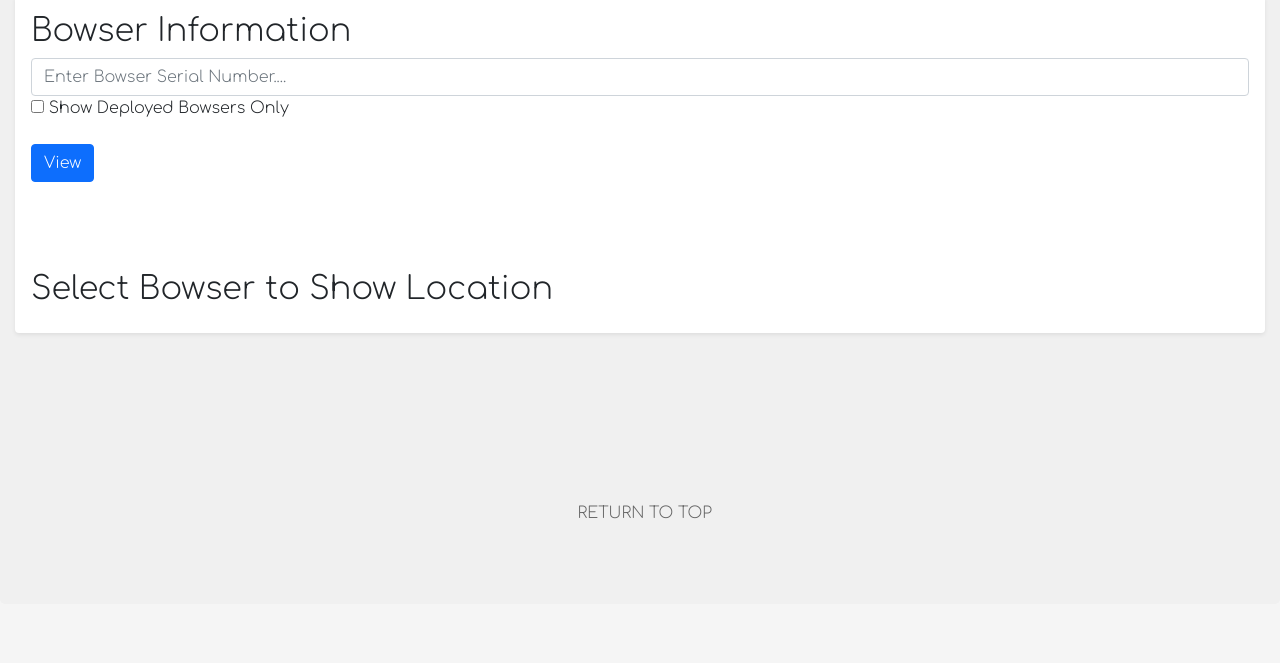
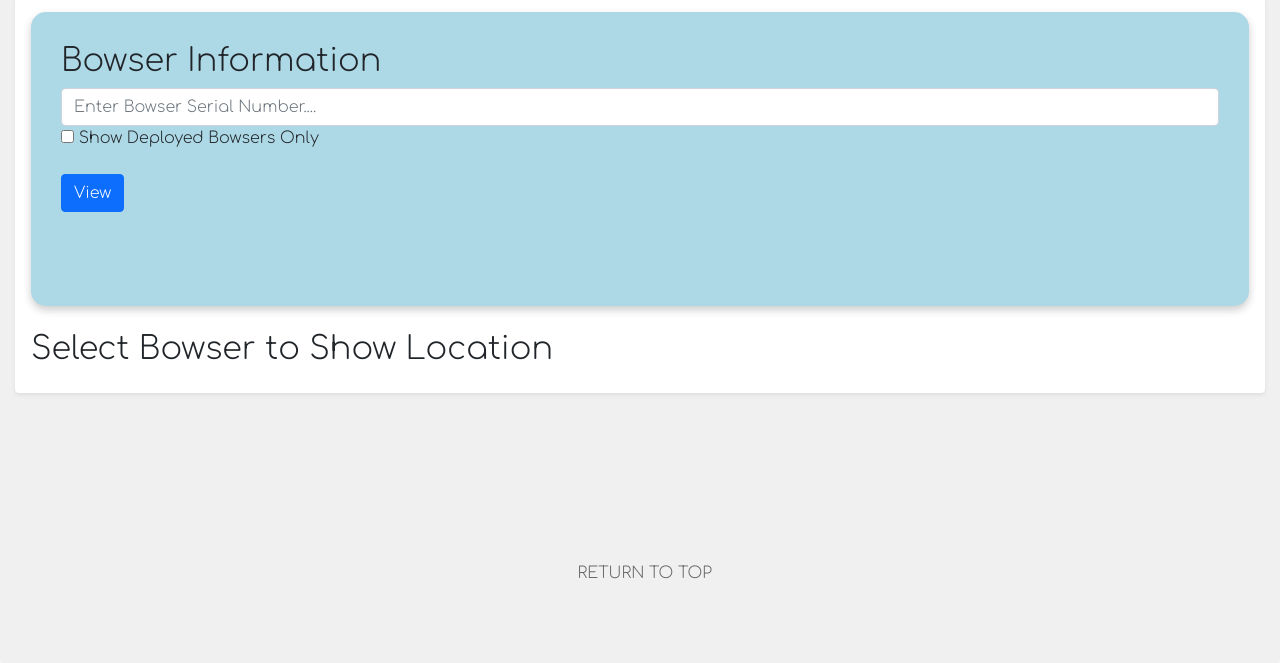
Before and after one commit to B-D-I/Bowser-Project, a PHP site: page /bowsers/bowsers.php in a window 1280 px wide. Shown: the top 663 px of the page. Run offline with PHP 8.4, Linux system fonts and the light colour scheme; data comes from the database, SQL or seed files in the repository; data that the repository does not hold is empty; some libraries are stand-ins or nearby versions.

Commit message:
More small styling fixes

```diff
--- /dev/null
+++ b/bowsers/bowsers.css
@@ -0,0 +1,174 @@
+.left-side{
+  margin-left: 5px;
+}
+
+/*Maintenance Schedule*/
+.bowser-list {
+  padding: 30px;
+  background-color: lightblue;
+  border: 0;
+  border-radius: 15px;
+  box-shadow: 0 4px 8px 0 rgba(0, 0, 0, 0.2);
+}
+#searchedTask{
+  padding: 30px;
+  border: 0 cornflowerblue;
+  border-radius: 15px;
+  box-shadow: 0 4px 8px 0 rgba(0, 0, 0, 0.2);
+}
+
+/*User details and buttons*/
+#text_area {
+  height: 100px;
+  padding: 20px;
+  background-color: lightblue;
+  border: 0;
+  border-radius: 15px;
+  box-shadow: 0 4px 8px 0 rgba(0, 0, 0, 0.2);
+}
+#requestAlerts{
+  padding: 30px;
+  background-color: lightblue;
+  border: 0;
+  border-radius: 15px;
+  box-shadow: 0 4px 8px 0 rgba(0, 0, 0, 0.2);
+}
+
+/*map div*/
+#viewMap{
+  padding: 20px;
+  font-stretch: expanded;
+  background-color: lightblue;
+  border: 0;
+  border-radius: 15px;
+  box-shadow: 0 4px 8px 0 rgba(0, 0, 0, 0.2);
+}
+/*button*/
+#buttonTxt {
+  color: whitesmoke;
+  text-align: center;
+}
+/*modal / pop up window buttons*/
+#modalButton{
+  height: 65px;
+  padding: 20px;
+  font-stretch: expanded;
+  background-color: dodgerblue;
+  border: 0;
+  border-radius: 15px;
+  box-shadow: 0 4px 8px 0 rgba(0, 0, 0, 0.2);
+}
+
+/*Allocate Tasks*/
+#taskAllocation{
+  padding: 30px;
+  font-stretch: expanded;
+  background-color: lightblue;
+  border: 0;
+  border-radius: 15px;
+  box-shadow: 0 4px 8px 0 rgba(0, 0, 0, 0.2);
+}
+#insertButton{
+  text-align: right;
+  margin-top: -45px;
+}
+#maintDiv{
+  border: 0;
+  border-radius: 15px;
+  box-shadow: 0 4px 8px 0 rgba(0, 0, 0, 0.2);
+}
+.select {
+  width: 150px;
+  color: whitesmoke;
+}
+select{
+  background: cornflowerblue;
+}
+#bowserIDSearch{
+  width: 150px;
+}
+#maintenanceID{
+  margin-left: 300px;
+  margin-top: -120px;
+}
+#taskID{
+  margin-top: 20px;
+}
+#priorityID{
+  margin-left: 300px;
+  margin-top: -95px;
+}
+#dateID{
+}
+#formID{}
+#allocateSubmitID{
+  margin-top: -20px;
+  text-align: center;
+}
+
+
+
+/*Button vibrate*/
+.vibrate-2 {
+  -webkit-animation: vibrate-2 2s linear infinite both;
+  animation: vibrate-2 2s linear infinite both;
+}
+@-webkit-keyframes vibrate-2 {
+  0% {
+    -webkit-transform: translate(0);
+    transform: translate(0);
+  }
+  20% {
+    -webkit-transform: translate(2px, -2px);
+    transform: translate(2px, -2px);
+  }
+  40% {
+    -webkit-transform: translate(2px, 2px);
+    transform: translate(2px, 2px);
+  }
+  60% {
+    -webkit-transform: translate(-2px, 2px);
+    transform: translate(-2px, 2px);
+  }
+  80% {
+    -webkit-transform: translate(-2px, -2px);
+    transform: translate(-2px, -2px);
+  }
+  100% {
+    -webkit-transform: translate(0);
+    transform: translate(0);
+  }
+}
+@keyframes vibrate-2 {
+  0% {
+    -webkit-transform: translate(0);
+    transform: translate(0);
+  }
+  20% {
+    -webkit-transform: translate(2px, -2px);
+    transform: translate(2px, -2px);
+  }
+  40% {
+    -webkit-transform: translate(2px, 2px);
+    transform: translate(2px, 2px);
+  }
+  60% {
+    -webkit-transform: translate(-2px, 2px);
+    transform: translate(-2px, 2px);
+  }
+  80% {
+    -webkit-transform: translate(-2px, -2px);
+    transform: translate(-2px, -2px);
+  }
+  100% {
+    -webkit-transform: translate(0);
+    transform: translate(0);
+  }
+}
+
+@media only screen and (max-width: 415px) {
+  #navTitle {
+    margin-left: -250px;
+    font-size: 25px;
+  }
+}
--- a/bowsers/bowsers.php
+++ b/bowsers/bowsers.php
@@ -45,6 +45,7 @@ $row_bowserLng = -2.088;
     	<meta name="viewport" content="width=device-width, initial-scale=1">
 
 		<link rel="stylesheet" href="../global/global.css" type="text/css">
+		<link rel="stylesheet" href="bowsers.css" type="text/css">
     	<link href="https://fonts.googleapis.com/css2?family=Comfortaa:wght@300&display=swap" rel="stylesheet">
     	<script src='https://kit.fontawesome.com/a076d05399.js'></script>
     	<link rel="icon" type="image/x-icon" href="../images/logo/bowserLogo.png">
@@ -78,11 +79,8 @@ $row_bowserLng = -2.088;
     <div class="upperPage">
         <div class="shadow-sm p-3 mb-5 bg-body rounded">
             <div class="row">
-  				<div class="row">
-  				</div>
-
-				<div class="col">
-					<div class="maintenance_list">
+  				<div class="col">
+					<div class="bowser-list">
 					<h2>Bowser Information</h2>
 						<form action="" id="bowser" method="POST">
      					  <p>
@@ -265,9 +263,6 @@ if (isset($_SESSION['email'])){
 														<input type="text" name="status" class="form-control" required></input>
 													<label for="cap">Bowser Cost: </label>
 														<input type="number" name="cost" class="form-control" required></input>
-													<label for="model">Bowser Location: </label>
-														<input type="text" name="location" class="form-control" required></input>
-
 													<br />
 													<input class="btn btn-primary" type="submit" name="addBowser" value="Add Bowser"/>
 													<button id='closeModal' type="button" class="btn btn-danger" data-bs-dismiss="modal">Close</button>
@@ -280,7 +275,7 @@ if (isset($_SESSION['email'])){
 															$Bowser_Capacity = $_POST["cap"];
 															$Bowser_status = $_POST["status"];
 															$Bowser_cost = $_POST["cost"];
-															$sql3 = "INSERT INTO tbl_bowsers(bowserID,Bowser_Description,Bowser_Capacity,status,cost,location) VALUES (NULL,'$Bowser_Serial','$Bowser_Model', '$Bowser_Capacity')";
+															$sql3 = "INSERT INTO tbl_bowsers(bowserID,Bowser_Description,Bowser_Capacity,status,cost) VALUES (NULL,'$Bowser_Serial','$Bowser_Model', '$Bowser_Capacity')";
 															if($query = mysqli_query($connection, $sql3)) {
 																echo "<script>alert('Is Done is Good')</script>";
 																echo "<meta http-equiv='refresh' content='0'>";
@@ -329,9 +324,6 @@ if (isset($_SESSION['email'])){
 														</select>
 													<label for="cost">Bowser Cost: </label>
 														<input type="text" name="cost" class="form-control" value="<?php echo $row_bowserCost; ?>" required></input>
-													<label for="location">Bowser Location: </label>
-														<input type="text" name="location" class="form-control" value="<?php echo $row_bowserLocation; ?>" required></input>
-
 													<br />
 
                                                 <?php
```
